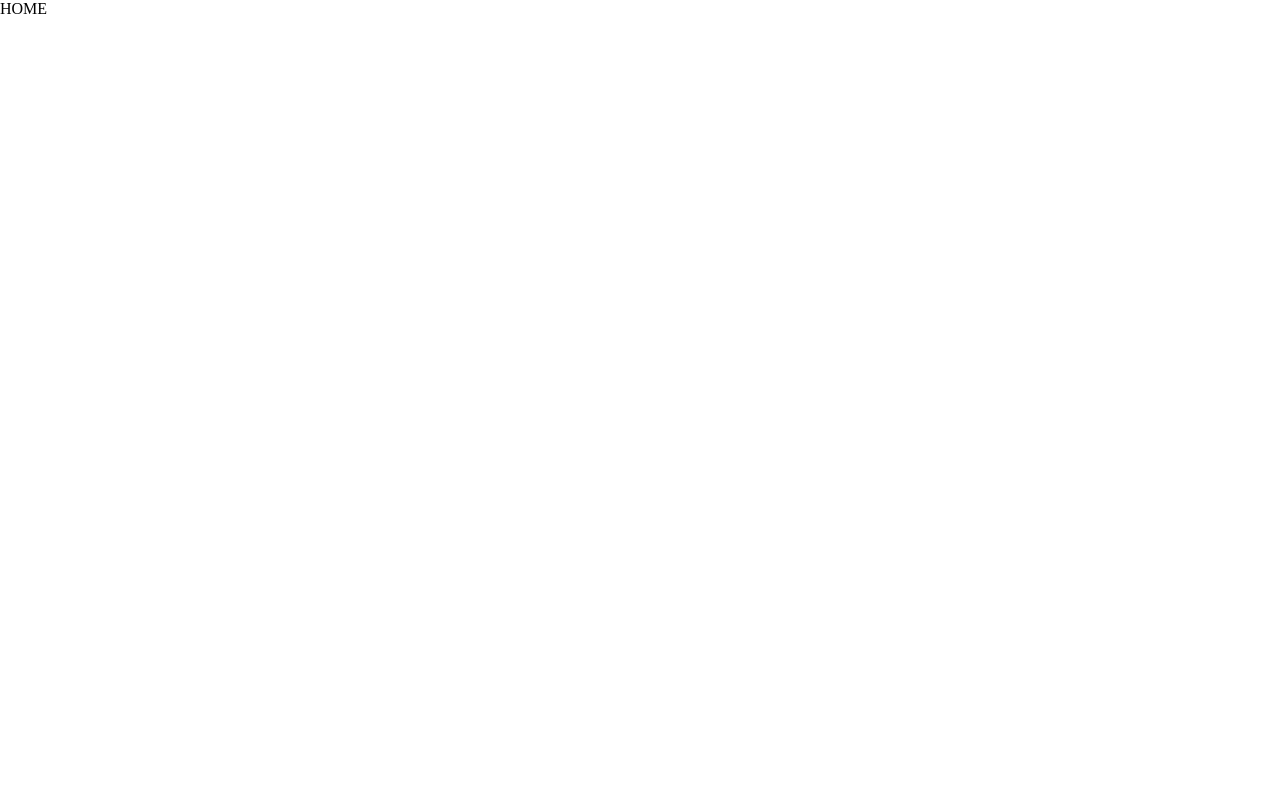
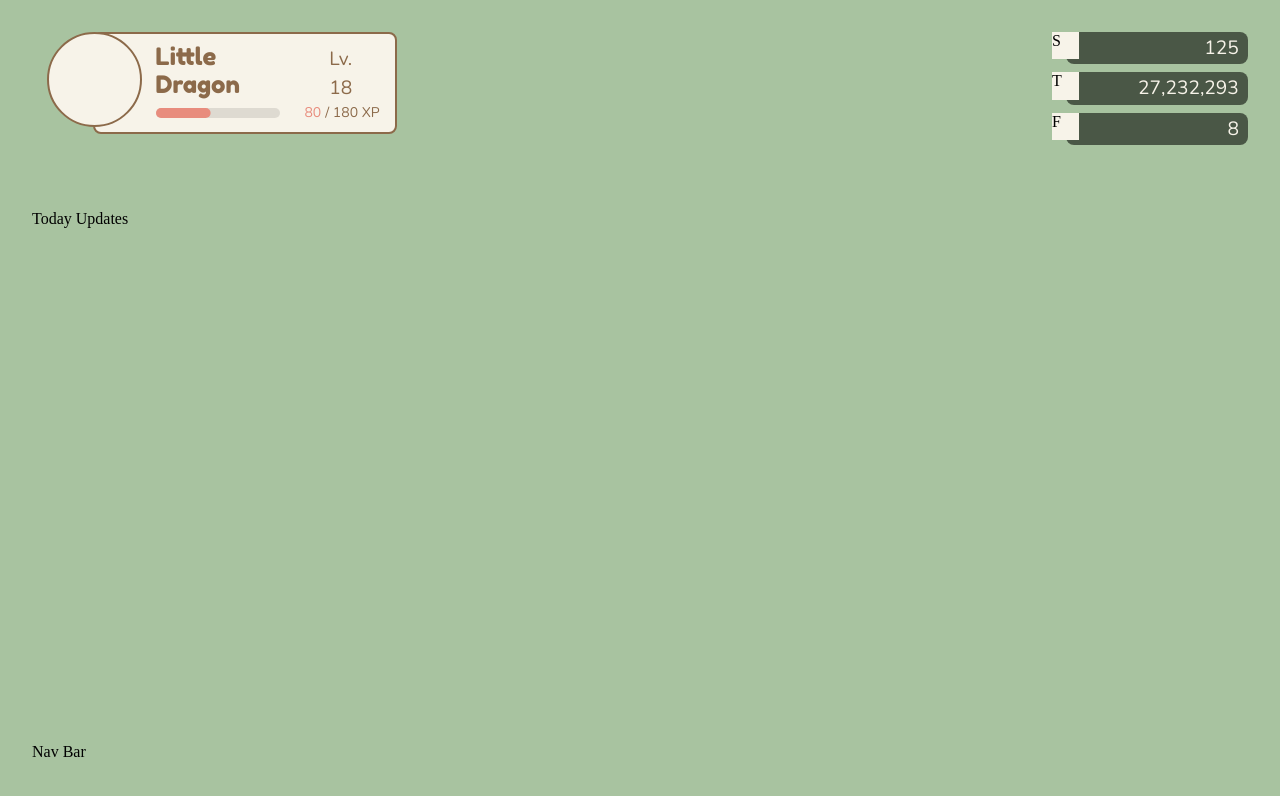
Before and after one commit to TylerWu137/critter-grove, a React (Vite) app: page /home in a window 1280 px wide. Shown: the top 796 px of the page. Built offline with nearby package versions, Linux system fonts and the light colour scheme.

Commit message:
user profile and currencies display

```diff
--- /dev/null
+++ b/src/components/Currencies.jsx
@@ -0,0 +1,55 @@
+import {Stack, Box, Typography, LinearProgress, linearProgressClasses} from "@mui/material";
+
+export default function Currencies({acornAmt, treatAmt, flowerAmt}) {
+  const CurrencyCard = (currency, amount) => (
+    <Box
+      sx={{
+        position: "relative"
+      }}
+    >
+      {/* Rectangle */}
+      <Box
+        sx={{
+          bgcolor: "var(--bubble-shadow)",
+          borderRadius: 2,
+          pl: "20%",
+          pt: "1%",
+          pr: "5%",
+          pb: "1%",
+
+          display: "flex",
+          justifyContent: "flex-end"
+        }}
+      >
+        <Typography variant="body1" sx={{ color: "var(--cream)" }}>
+          {amount}
+        </Typography>
+      </Box>
+
+      {/* Circle */}
+      <Box
+        sx={{
+          position: "absolute",
+          top: "0%",
+          left: "-7.5%",
+
+          width: "15%",
+          aspectRatio: "1 / 1",
+
+          bgcolor: "var(--cream)",
+
+        }}
+      >
+        {currency}
+      </Box>
+    </Box>
+  );
+
+  return (
+    <Stack spacing={1} sx={{width: "15%"}}>
+      {CurrencyCard("S", acornAmt)}
+      {CurrencyCard("T", treatAmt)}
+      {CurrencyCard("F", flowerAmt)}
+    </Stack>
+  )
+};
--- /dev/null
+++ b/src/components/NavBar.jsx
@@ -0,0 +1,7 @@
+import {Stack, Box} from "@mui/material";
+
+export default function NavBar({sx}) {
+  return (
+    <Box sx={sx}>Nav Bar</Box>
+  )
+};
--- /dev/null
+++ b/src/components/TodayUpdates.jsx
@@ -0,0 +1,7 @@
+import {Stack, Box} from "@mui/material";
+
+export default function TodayUpdates({sx}) {
+  return (
+    <Box sx={sx}>Today Updates</Box>
+  )
+};
--- /dev/null
+++ b/src/components/UserProfile.jsx
@@ -0,0 +1,78 @@
+import {Stack, Box, Typography, LinearProgress, linearProgressClasses} from "@mui/material";
+
+export default function UserProfile({ username, currentXp, level }) {
+  const xpForNextLevel = 10 * level;
+  const progress = Math.min((currentXp / xpForNextLevel) * 100, 100);
+  return (
+    <Box
+  sx={{
+    position: "relative",
+    width: "25%",
+    height: "50%",
+    left: "5%"
+  }}
+>
+  {/* Rectangle */}
+  <Box
+    sx={{
+      bgcolor: "var(--cream)",
+      border: 2,
+      borderColor: "var(--brown)",
+      borderRadius: 2,
+      pl: "20%",
+      pt: "3%",
+      pr: "5%",
+      pb: "3%"
+    }}
+  >
+    <Stack sx={{height: "92%" }}>
+      <Box sx={{ display: "flex", flexDirection: "row", alignItems: "baseline", gap: 3 }}>
+          <Typography variant="h3" sx={{ color: "var(--brown)" }}>{username}</Typography>
+          <Typography variant="body1" sx={{ color: "var(--brown)" }}>Lv. {level}</Typography>
+      </Box>
+      <Box sx={{flex: 1}}/>
+      <Stack direction="row" spacing={3} sx={{ width: "100%", alignItems: "center" }}>
+        <LinearProgress
+          variant="determinate"
+          value={progress}
+          sx={{
+            height: 10,
+            borderRadius: 5,
+            backgroundColor: "rgba(0,0,0,0.1)",
+            flex: 1,
+            [`& .${linearProgressClasses.bar}`]: {
+              borderRadius: 5,
+              backgroundColor: "var(--red)",
+            },
+          }}
+        />
+        <Stack direction="row" spacing={0.5}>
+          <Typography variant="body2" sx={{color: "var(--red)"}}>{currentXp}</Typography>
+          <Typography variant="body2" sx={{ color: "var(--brown)" }}>
+            / {xpForNextLevel} XP
+          </Typography>
+        </Stack>
+      </Stack>
+    </Stack>
+  </Box>
+
+  {/* Circle */}
+  <Box
+    sx={{
+      position: "absolute",
+      top: "0",
+      left: "-15%",
+
+      width: "30%",
+      aspectRatio: "1 / 1",
+      borderRadius: "50%",
+
+      bgcolor: "var(--cream)",
+      border: 2,
+      borderColor: "var(--brown)",
+
+    }}
+  />
+</Box>
+  )
+};
--- a/src/index.css
+++ b/src/index.css
@@ -22,6 +22,7 @@ html, body, #root {
   --blue: #7EA8BE;
   --yellow: #F2C14E;
   --light-brown: #C5A485;
+  --bubble-shadow: rgba(43, 51, 40, 0.75);
   --fredoka: "Fredoka", sans-serif;
   --fredoka-one: "Fredoka One", sans-serif;
   --nunito: "Nunito", sans-serif;
--- a/src/screens/HomeScreen.jsx
+++ b/src/screens/HomeScreen.jsx
@@ -1,5 +1,24 @@
+import {Stack, Box} from "@mui/material";
+
+
+import UserProfile from "../components/UserProfile";
+import Currencies from "../components/Currencies";
+import TodayUpdates from "../components/TodayUpdates";
+import NavBar from "../components/NavBar";
+
+
 export default function HomeScreen() {
   return (
-    <>HOME</>
+    <Box sx={{pt: 4, pb: 2, pl: 4, pr: 4, height: "1", backgroundColor: "var(--green)"}}>
+      <Stack sx={{height: "1"}}>
+        <Stack direction="row" sx={{flex: 2}}>
+          <UserProfile username={"Little Dragon"} currentXp={80} xpForNextLevel={100} level={18}/>
+          <Box sx={{flex: 1}}/>
+          <Currencies acornAmt={"125"} treatAmt={"27,232,293"} flowerAmt={"8"} />
+        </Stack>
+        <TodayUpdates sx={{flex: 6}}/>
+        <NavBar sx={{flex: 1}}/>
+      </Stack>
+    </Box>
   );
 }
--- a/src/screens/SignUpScreen.jsx
+++ b/src/screens/SignUpScreen.jsx
@@ -30,6 +30,8 @@ export default function SignUpScreen() {
               if (newValue !== null) setValue(newValue);
             }}
             sx={{
+              borderRadius: 4,
+              overflow: "hidden",
               "& .MuiToggleButton-root": {
                 backgroundColor: "var(--cream)",
                 color: "var(--brown)",
@@ -40,6 +42,11 @@ export default function SignUpScreen() {
                   borderBottom: "2px solid var(--brown)",
                   borderLeft: "none",
                   borderRight: "none",
+                },
+
+                "&.Mui-selected:hover": {
+                  borderColor: "var(--brown)",
+                  backgroundColor: "var(--cream)"
                 },
 
                 "&:hover": {
--- a/src/theme/theme.js
+++ b/src/theme/theme.js
@@ -14,6 +14,12 @@ const theme = createTheme({
       fontFamily: '"Fredoka One", sans-serif',
       fontWeight: 400,
       fontSize: "2.5rem"
+    },
+
+    h3: {
+      fontFamily: '"Fredoka One", sans-serif',
+      fontWeight: 300,
+      fontSize: "1.5rem"
     },
 
     body1: {
```
Also changed, not shown: 1 other file (tests, documents, lock files or other folders).
